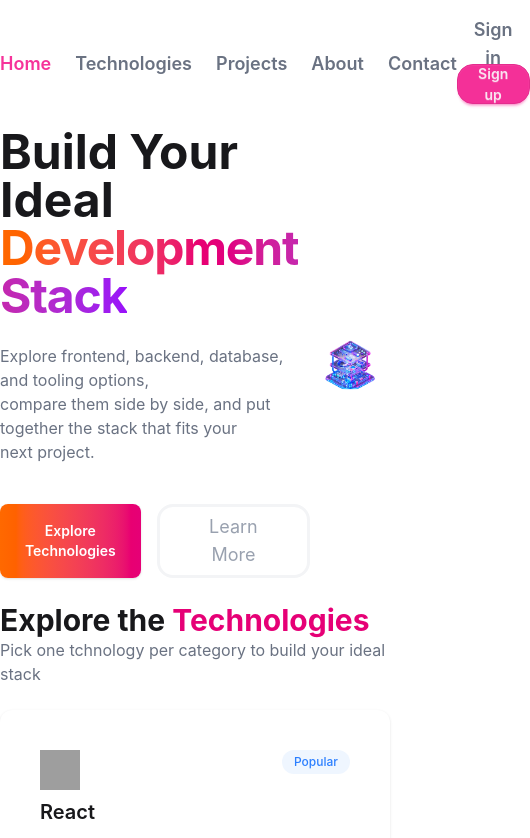
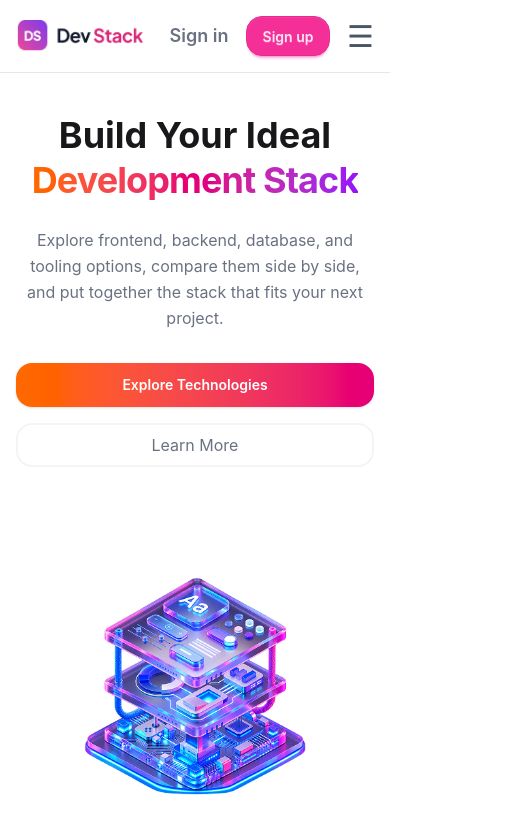
Before and after one commit to mrrh-dev/Dev_stack-Assign-05-, a React (Vite) app: page / in a window 390 px wide. Shown: the top 838 px of the page, 530 px wide, since content can reach past the window. Built offline with nearby package versions, Linux system fonts and the light colour scheme; grey boxes are pictures that could not be loaded.

Commit message:
polish overall layout

```diff
--- a/src/components/Banner.tsx
+++ b/src/components/Banner.tsx
@@ -2,31 +2,36 @@ import React from 'react';
 
 const Banner = () => {
   return (
-    <div className="container mx-auto flex justify-between items-center">
-      <div className="space-y-3 space-x-3 mb-6">
-        <h1 className="text-5xl font-bold">
-          Build Your Ideal <br></br>{' '}
+    <div className="container mx-auto px-4 py-10 md:py-16">
+      <div className="flex flex-col md:flex-row justify-between items-center gap-10 md:gap-6">
+        <div className="w-full md:w-1/2 text-center md:text-left">
+          <h1 className="text-4xl sm:text-5xl md:text-5xl lg:text-6xl font-bold leading-tight">
+            Build Your Ideal <br></br>
             <span className=" tracking-tight bg-gradient-to-r from-orange-500 via-pink-600 to-purple-600 bg-clip-text text-transparent">
               Development Stack
             </span>
           </h1>
-        <p className="mt-6 text-gray-500">
-          Explore frontend, backend, database, and tooling options,<br></br>
-          compare them side by side, and put together the stack that fits your
-          <br></br>
-          next project.
+          <p className="mt-6 text-gray-500 text-base sm:text-lg leading-relaxed max-w-[650px] mx-auto md:mx-0">
+            Explore frontend, backend, database, and tooling options, compare
+            them side by side, and put together the stack that fits your next
+            project.
           </p>
-        <div className="flex gap-4 mt-10">
-          <button className="px-5 py-1 text-sm font-semibold text-white rounded-lg bg-gradient-to-r from-orange-500 to-pink-600 transition-opacity hover:opacity-95 shadow-sm">
+          <div className="flex flex-col sm:flex-row justify-center md:justify-start gap-4 mt-8">
+            <button className="px-6 py-3 text-sm font-semibold text-white rounded-2xl bg-gradient-to-r from-orange-500 to-pink-600 transition-opacity hover:opacity-95 shadow-sm">
               Explore Technologies
             </button>
-          <button className="hover:bg-gray-200 px-10 py-1.5 bg-white border-3 rounded-2xl border-gray-100 text-gray-400 text-lg">
+            <button className="px-8 py-2 bg-white border-2 rounded-2xl border-gray-100 text-gray-500 text-base hover:bg-gray-200 transition">
               Learn More
             </button>
           </div>
         </div>
-      <div>
-        <img src="/src/assets/banner-stack.png"></img>
+        <div className="w-full md:w-1/2 flex justify-center">
+          <img
+            src="/src/assets/banner-stack.png"
+            alt="banner img"
+            className="w-full max-w-md md:max-w-lg lg:max-w-xl h-auto"
+          ></img>
+        </div>
       </div>
     </div>
   );
--- a/src/components/Chosestack.tsx
+++ b/src/components/Chosestack.tsx
@@ -2,6 +2,7 @@ import React, { type Dispatch, type SetStateAction } from 'react';
 import { RiReactjsFill } from 'react-icons/ri';
 import type { Stacktypes } from './types/Stacktypes';
 import { MdDeleteForever } from 'react-icons/md';
+import { toast } from 'react-toastify';
 export interface Chooseprops {
   //stack: Stacktypes[];
   //count: number;
@@ -24,6 +25,7 @@ const Chosestack = ({
       (stak) => stak.name !== stack.name,
     );
     setselectedstack(remainingtstack);
+    toast(`Remove ${stack.name} stack successfully`);
     //setselectedstack((prev) => prev.filter((stak) => stak.name !== stack.name));
     //console.log(remainingtstack);
     //setcount((count = count - 1));
@@ -32,6 +34,7 @@ const Chosestack = ({
   const handleremoveall = () => {
     setselectedstack([]);
     count = 0;
+    toast('Remove All Stack');
   };
   /* if (count === 0) {
     return <h2 className="font-bold my-10 text-center">Your stack is empty</h2>;
--- a/src/components/Nav.tsx
+++ b/src/components/Nav.tsx
@@ -1,25 +1,58 @@
-import React from 'react';
+import React, { useState } from 'react';
 
 const Nav = () => {
+  const [ismenuopen, setismenuopen] = useState(false);
   return (
-    <div className="container mx-auto my-6 flex justify-between items-center">
+    <nav className="sticky top-0 bg-white z-50 border-b border-gray-200">
+      <div className="container mx-auto px-4 py-4 md:py-5">
+        <div className="flex justify-between items-center">
           <div>
-        <img src="/src/assets/logo-text.png"></img>
+            <img
+              src="/src/assets/logo-text.png"
+              alt="logo img"
+              className="w-32 md:w-40"
+            ></img>
           </div>
-      <div>
-        <ul className="text-lg flex justify-between gap-6 text-gray-500 font-semibold">
-          <li className="text-pink-500">Home</li>
-          <li>Technologies</li>
-          <li>Projects</li>
-          <li>About</li>
-          <li>Contact</li>
+
+          <div className="hidden md:block">
+            <ul className="text-lg flex gap-6 text-gray-500 font-semibold">
+              <li className="text-pink-500 cursor-pointer">Home</li>
+              <li className="cursor-pointer">Technologies</li>
+              <li className="cursor-pointer">Projects</li>
+              <li className="cursor-pointer">About</li>
+              <li className="cursor-pointer">Contact</li>
             </ul>
           </div>
-      <div>
-        <button className="btn btn-ghost text-gray-500 text-lg">Sign in</button>
+
+          <div className="flex items-center">
+            <button className="btn btn-ghost text-gray-500 text-lg">
+              Sign in
+            </button>
             <button className="btn btn-secondary rounded-2xl">Sign up</button>
           </div>
+
+          <button
+            onClick={() => setismenuopen(!ismenuopen)}
+            className="md:hidden text-3xl text-gray-600 ml-2"
+            aria-label="Toggle menu"
+          >
+            {ismenuopen ? '✕' : '☰'}
+          </button>
         </div>
+
+        {ismenuopen && (
+          <div className="md:hidden mt-4 border-t border-gray-200 pt-4">
+            <ul className="flex flex-col gap-4 text-lg text-gray-500 font-semibold">
+              <li className="text-pink-500 cursor-pointer">Home</li>
+              <li className="cursor-pointer">Technologies</li>
+              <li className="cursor-pointer">Projects</li>
+              <li className="cursor-pointer">About</li>
+              <li className="cursor-pointer">Contact</li>
+            </ul>
+          </div>
+        )}
+      </div>
+    </nav>
   );
 };
 
--- a/src/components/Stackcard.tsx
+++ b/src/components/Stackcard.tsx
@@ -36,6 +36,14 @@ const Stackcard = ({
     }
     //setselectedstack([...selectedstack, stack]);
   };
+  const badgecolor = (badge: string) => {
+    if (badge === 'Popular') return 'bg-green-50 text-green-500';
+    if (badge === 'Versatile') return 'bg-green-50 text-green-500';
+    if (badge === 'Fast') return 'bg-green-50 text-green-500';
+    if (badge === 'Cache') return 'bg-red-50 text-red-500';
+
+    return 'bg-cyan-50 text-cyan-500';
+  };
   return (
     <div className="w-full">
       <div className="card rounded-xl w-full min-h-80 mt-6 bg-base-100 card-xl shadow-sm">
@@ -45,7 +53,9 @@ const Stackcard = ({
               <img src={stack.icon} alt="react img" className="w-10 h-10"></img>
             </div>
             <div>
-              <p className="text-xs font-medium px-3 py-1 rounded-full bg-blue-50 text-blue-500">
+              <p
+                className={`text-xs font-medium px-3 py-1 rounded-full ${badgecolor(stack.badge)}`}
+              >
                 {stack.badge}
               </p>
             </div>
--- a/src/components/Techstack.tsx
+++ b/src/components/Techstack.tsx
@@ -12,12 +12,14 @@ const Techstack = ({ fetchdata }: Promiseprops) => {
   //const [isadded, setadded] = useState<boolean>(false);
   return (
     <div>
-      <div className="container mx-auto">
+      <div className="container mx-auto px-4">
         <h1 className="text-3xl font-bold">
-          Explore the <span className="text-pink-600">Technologies</span>
+          Explore the <br className="md:hidden" />
+          <span className="text-pink-600">Technologies</span>
         </h1>
-        <p className="text-gray-500">
-          Pick one tchnology per category to build your ideal stack
+        <p className="text-gray-500 mt-2 text-sm sm:text-base">
+          Pick one tchnology per category to build your{' '}
+          <br className="md:hidden" /> ideal stack
         </p>
       </div>
       <div className="container mx-auto grid grid-cols-1 lg:grid-cols-4 gap-8">
```
Lines whose indentation alone changed are shown as unchanged.
